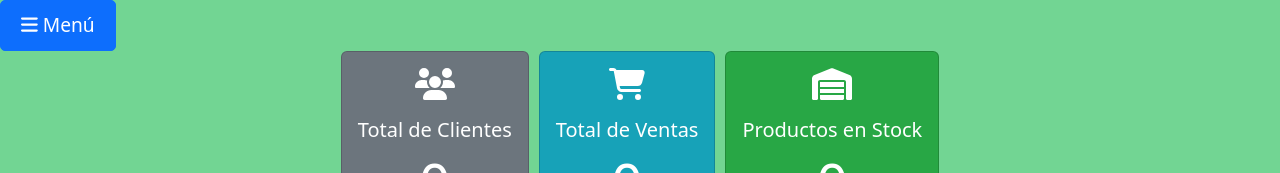
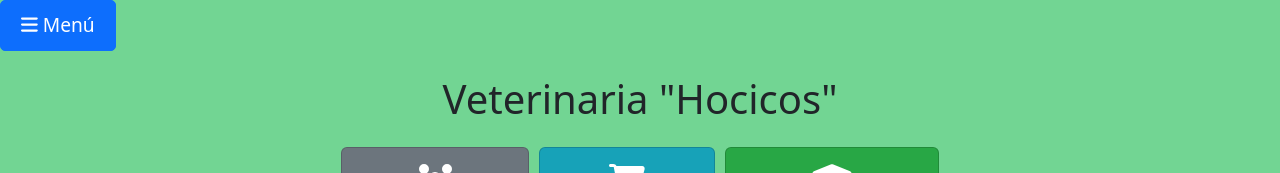
Before and after one commit to dss-hocicos/veterinaria-tps, a Vue app in the folder frontend/: page /PaginaDashboard in a window 1280 px wide. Shown: the top 173 px of the page. Built offline with nearby package versions, Linux system fonts and the light colour scheme; no server answers; what vue-sweetalert2 would draw is missing.

Commit message:
Update PaginaDashboard.vue Titulo

```diff
--- a/frontend/src/components/PaginaDashboard.vue
+++ b/frontend/src/components/PaginaDashboard.vue
@@ -2,7 +2,7 @@
   <div>
     <NavBar />
     <div class="dashboard">
-
+      <h1 class='my-4 text-center'>Veterinaria "Hocicos"</h1>
       <div class="info-boxes">
         <TotalClientes />
         <TotalVentas />
```
